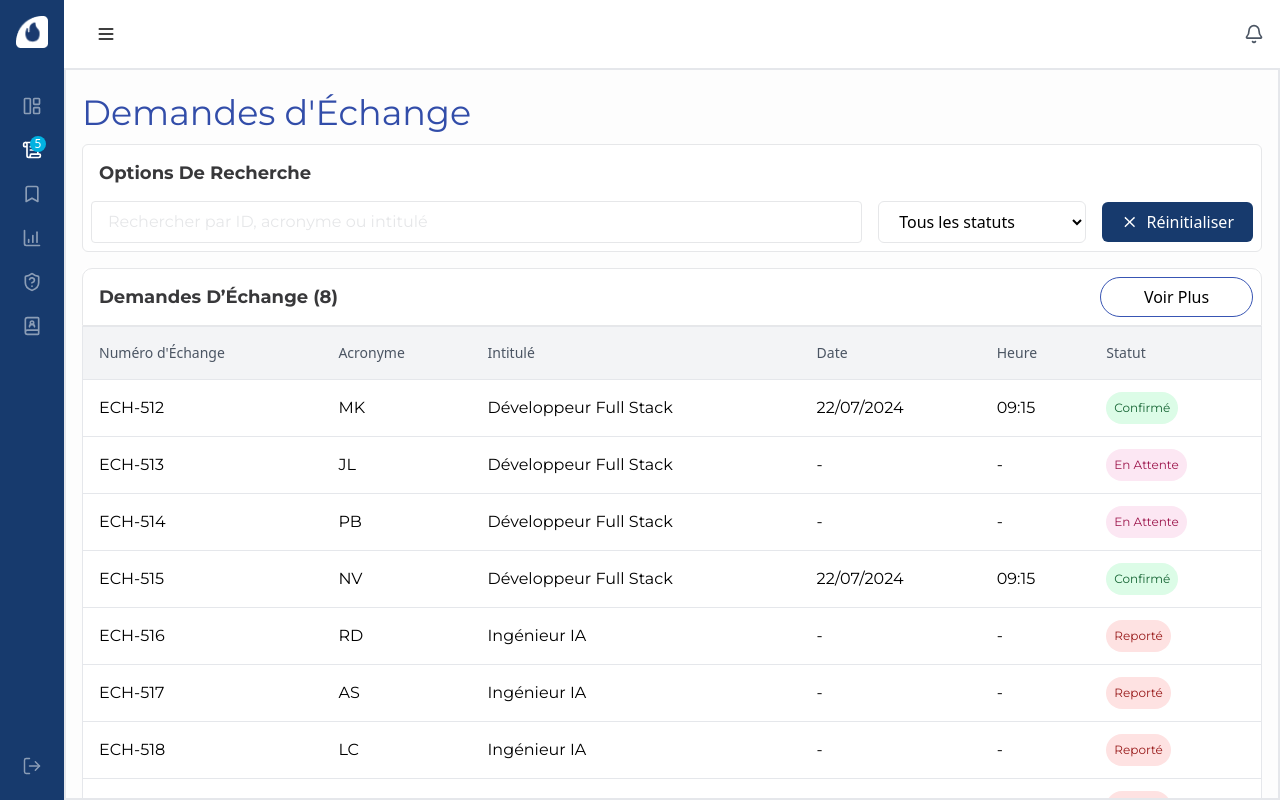
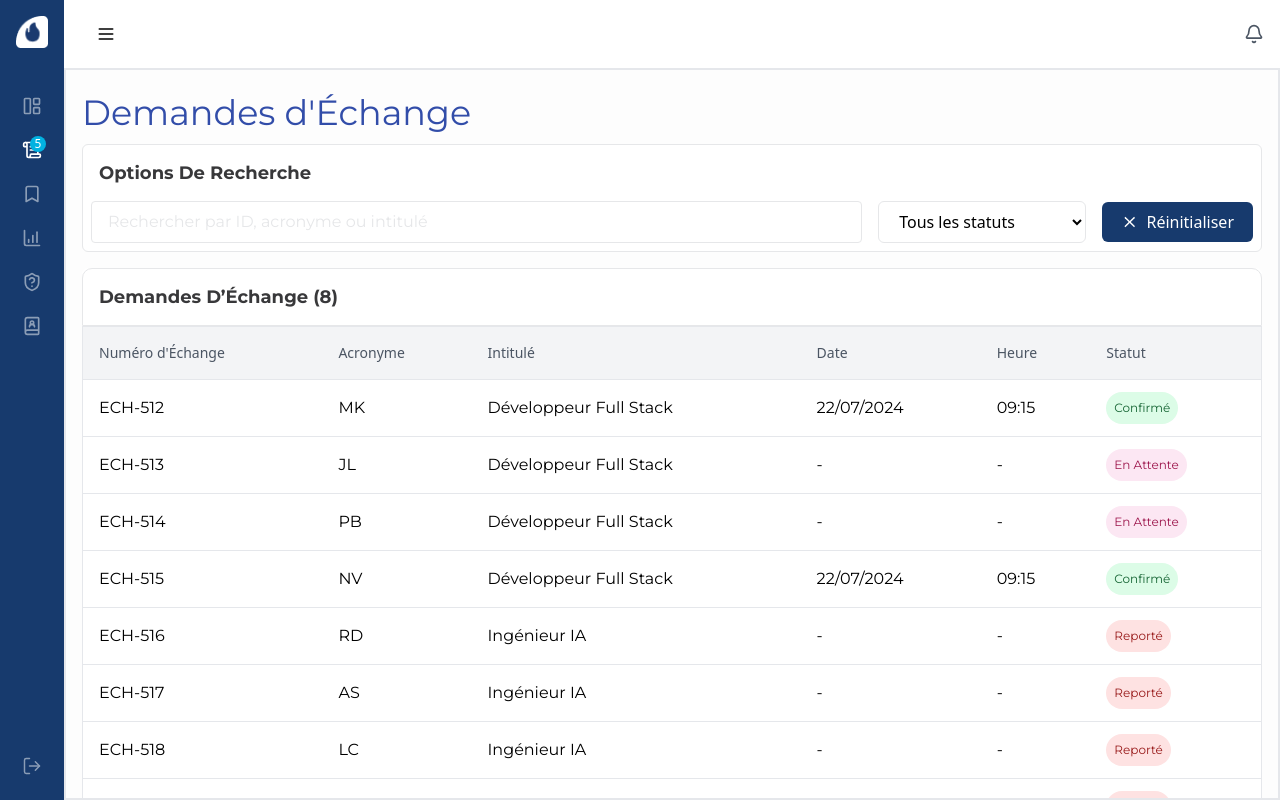
Before and after one commit to CTOFares/datamedconnect, a React (Vite) app: page /demande-echange in a window 1280 px wide. Built offline with nearby package versions, Linux system fonts and the light colour scheme.

Commit message:
Removed Button

```diff
--- a/src/pages/Client/DemandeEchange/DemandeEchange.jsx
+++ b/src/pages/Client/DemandeEchange/DemandeEchange.jsx
@@ -161,12 +161,6 @@ const DemandeEchange = () => {
           <p className="text-[#38383A] font-montserrat p-2 text-[18px] font-semibold leading-[24px] capitalize">
             Demandes d’Échange ({filteredExchanges.length})
           </p>
-          <a
-            href="/admin/demandes"
-            className="flex w-[153px] px-[10px] py-[5px] justify-center items-center gap-[5px] rounded-full border border-[#3855B3]"
-          >
-            Voir Plus
-          </a>
         </div>
         <div className="rounded-md">
           <div className="overflow-x-auto">
```
